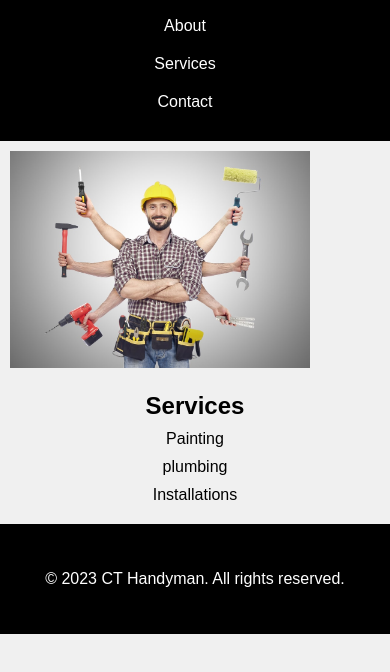
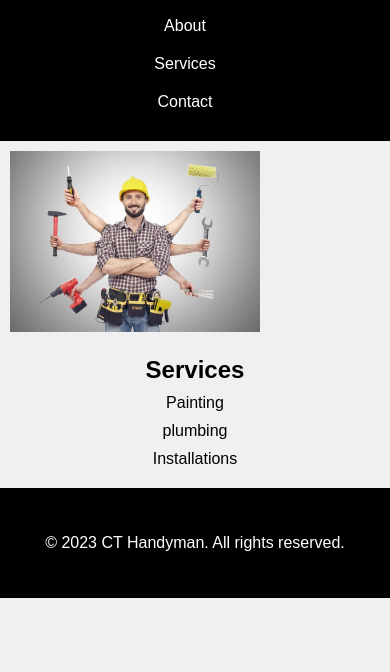
Before and after one commit to senecamarcus/cthandyman, a plain HTML site: page index.html in a window 390 px wide. Shown: the part 88-760 px from the top of the page. Drawn offline with Linux system fonts and the light colour scheme.

Commit message:
style.css

```diff
--- a/style.css
+++ b/style.css
@@ -138,7 +138,6 @@ h1 {
   max-width: 100%;
 }
 
-/* ... (existing CSS) ... */
 
 /* Responsive design for smaller screens */
 @media screen and (max-width: 768px) {
@@ -147,7 +146,7 @@ h1 {
   /* Adjust the image size for smaller screens */
   .handyman1 {
     width: 100%;
-    max-width: 300px;
+    max-width: 250px;
     height: auto;
   }
 }
```
